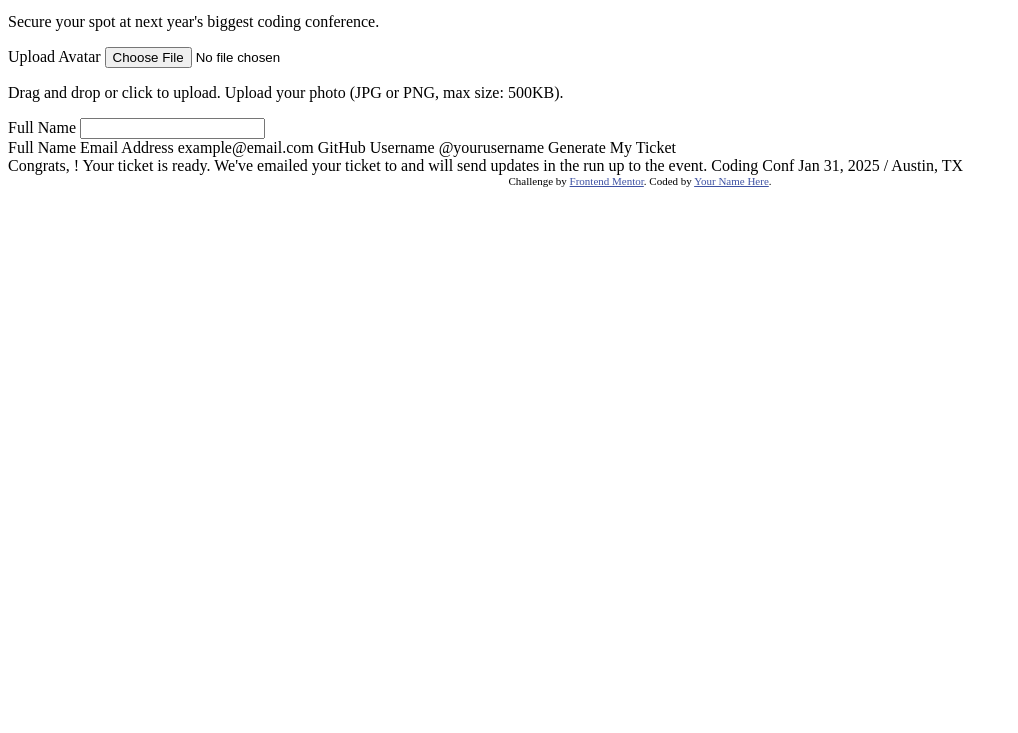
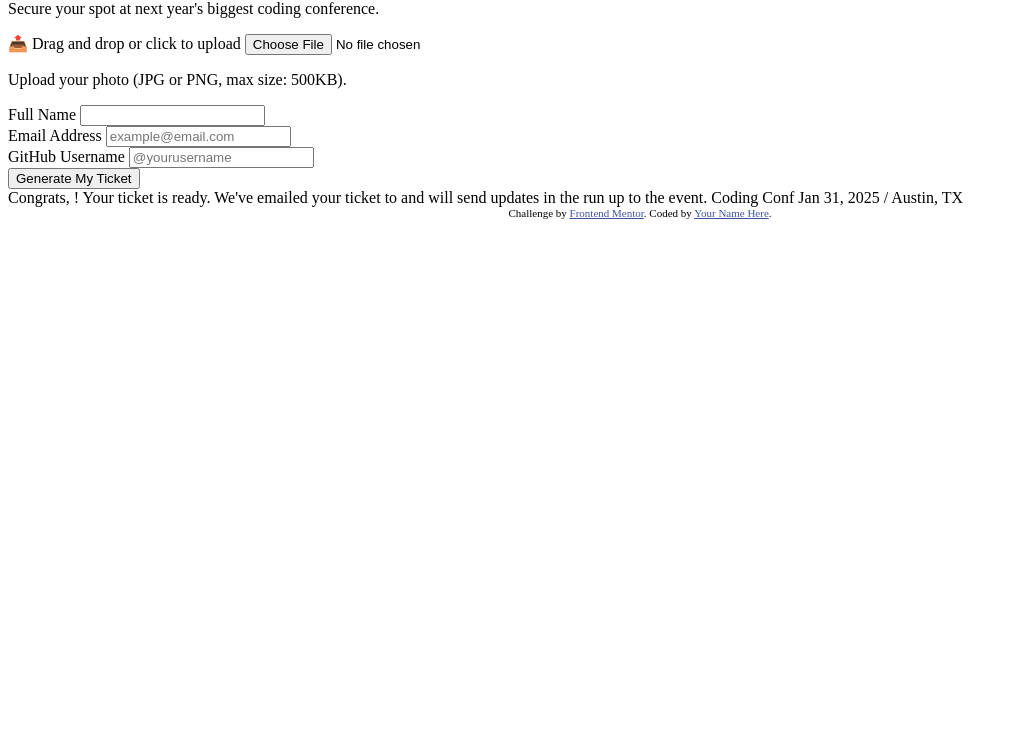
Before and after one commit to yMeeraki/conference-ticket-generator, a plain HTML site: page index.html in a window 1280 px wide. Shown: the part 67-800 px from the top of the page, without its empty margins (0-1018 px from the left). Drawn offline with Linux system fonts and the light colour scheme.

Commit message:
Semantic HTML: Form(updated)

```diff
--- a/index.html
+++ b/index.html
@@ -17,9 +17,8 @@
 <body>
 
     <main>
-        <!-- Form starts -->
 
-        <form>
+        <section>
           <h1>
             Your Journey to Coding Conf 2025 Starts Here!
           </h1>
@@ -28,38 +27,48 @@
             Secure your spot at next year's biggest coding conference.
           </p>
 
-          <div>
-            <label for="upload-avatar-input">Upload Avatar</label>
-            <input
-              type="file"
-              name="upload-avatar-input"
-              id="upload-avatar-input"
-              accept="image/png, image/jpeg"
-              aria-describedby="upload-avatar-instructions"
-            >
-            <p id="upload-avatar-instructions">
-              Drag and drop or click to upload. Upload your photo (JPG or PNG, max size: 500KB).
+          <!-- Form starts -->
+          <form>
+
+            <!-- Avatar Upload Section -->
+            <div class="avatar-upload">
+              <label for="upload-avatar-input" aria-label="Upload Avatar" class="avatar-label">
+                <span class="upload-icon">📤</span>
+                Drag and drop or click to upload
+              </label>
+              <input type="file" id="upload-avatar-input" name="upload-avatar-input" accept="image/png, image/jpeg" />
+              <p class="upload-instructions">
+                Upload your photo (JPG or PNG, max size: 500KB).
               </p>
             </div>
 
-
+            <!-- Full Name Field -->
             <div>
               <label for="full-name-input">Full Name</label>
-            <input type="text" name="full-name-input" id="full-name-input">
+              <input type="text" aria-label="Full Name" name="full-name-input" id="full-name-input">
             </div>
 
-          Full Name
+             <!-- Email Address Field -->
+            <div>
+              <label for="email-input">Email Address</label>
+              <input type="email" aria-label="Email Address" name="email-input" id="email-input" placeholder="example@email.com">
+            </div>
 
-          Email Address
-          example@email.com
+             <!-- GitHub Username Field -->
+            <div>
+              <label for="github-username-input">GitHub Username</label>
+              <input type="text" aria-label="GitHub Username" name="github-username-input" id="github-username-input" placeholder="@yourusername">
+            </div>
 
-          GitHub Username
-          @yourusername
+            <!-- Submit Button -->
+            <input type="submit" value="Generate My Ticket">
 
-          Generate My Ticket
           </form>
 
           <!-- Form ends -->
+        </section>
+
+
 
         <!-- Generated tickets starts -->
 
```
Lines whose indentation alone changed are shown as unchanged.
